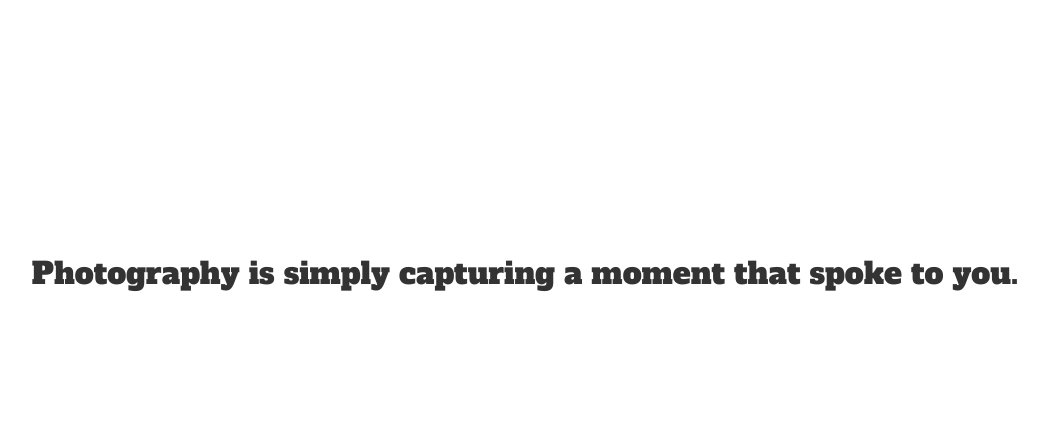
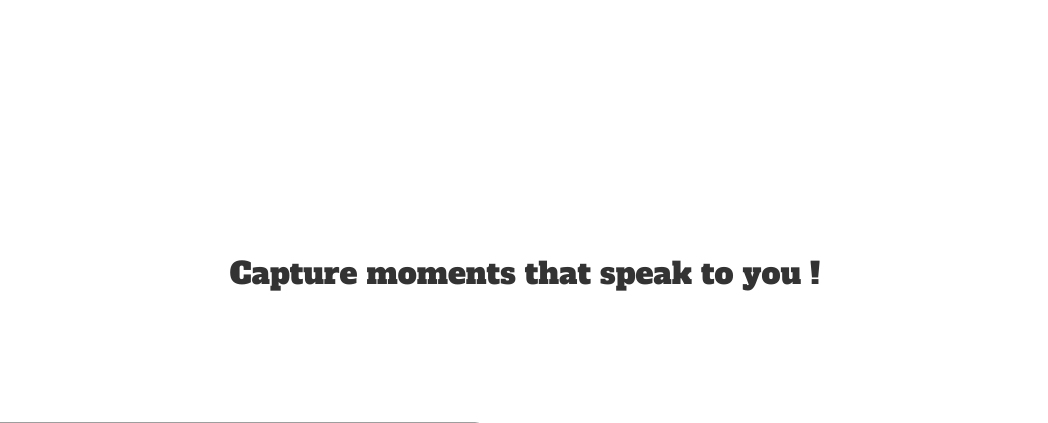
Before and after one commit to ramza007/Photography.io, a Django app: page /photography in a window 1280 px wide. Shown: the part 703-1126 px from the top of the page, without its empty margins (115-1163 px from the left). Run offline with Django 3.2, Linux system fonts and the light colour scheme; some libraries are stand-ins or nearby versions; grey boxes are pictures that could not be loaded.

Commit message:
- Modified photos template with sticky motto container - Modified settings to allow toggle debug on & off for development

```diff
--- a/alpha/static/css/photos.css
+++ b/alpha/static/css/photos.css
@@ -59,8 +59,9 @@ p{
     position: sticky;
     top: 0px;
     background-color: white;
-    padding-top: 3%;
-    padding-bottom: 1%;
+    padding: 3% 0% 0.01% 0%;
+    margin: 0% 26% 0% 26%;
+    border-radius: 10px;
 }
 
 .cont h2{
--- a/alpha/templates/photos.html
+++ b/alpha/templates/photos.html
@@ -27,7 +27,7 @@
     {% include 'navbar1.html' %}
     <a name="photography"></a>
     <div class="cont">
-        <h2>Photography is simply capturing a moment that spoke to you.</h2>
+        <h2>Capture moments that speak to you !</h2>
 
     </div>
     <div class="container2">
--- a/omega/settings.py
+++ b/omega/settings.py
@@ -25,9 +25,11 @@ SECRET_KEY = '#713x&$744+lnvw7@$xengk8y0z9p%wv-1l17vf!^xk8tg=2z&'
 
 # SECURITY WARNING: don't run with debug turned on in production!
 DEBUG = True
-
 ALLOWED_HOSTS = []
 
+# For testing purposes
+# DEBUG = False
+# ALLOWED_HOSTS = ["*"]
 
 # Application definition
 
```
